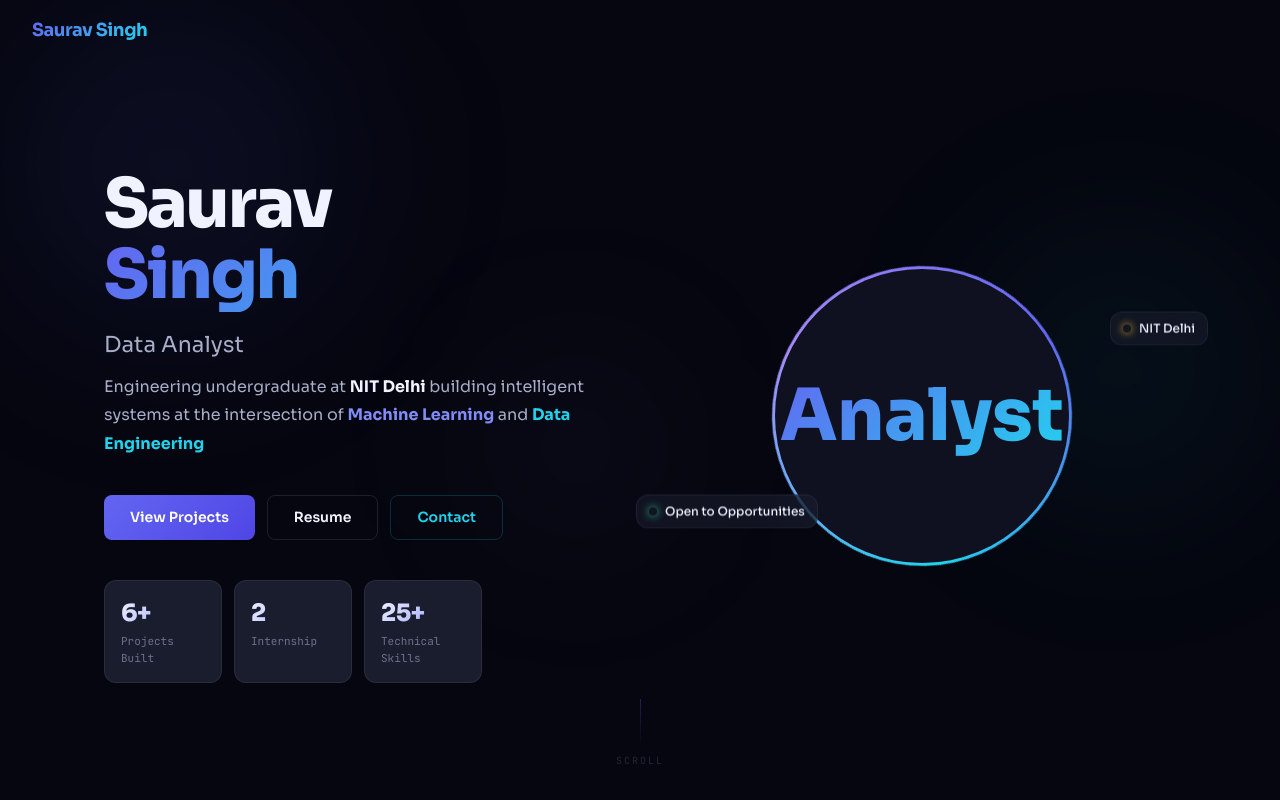
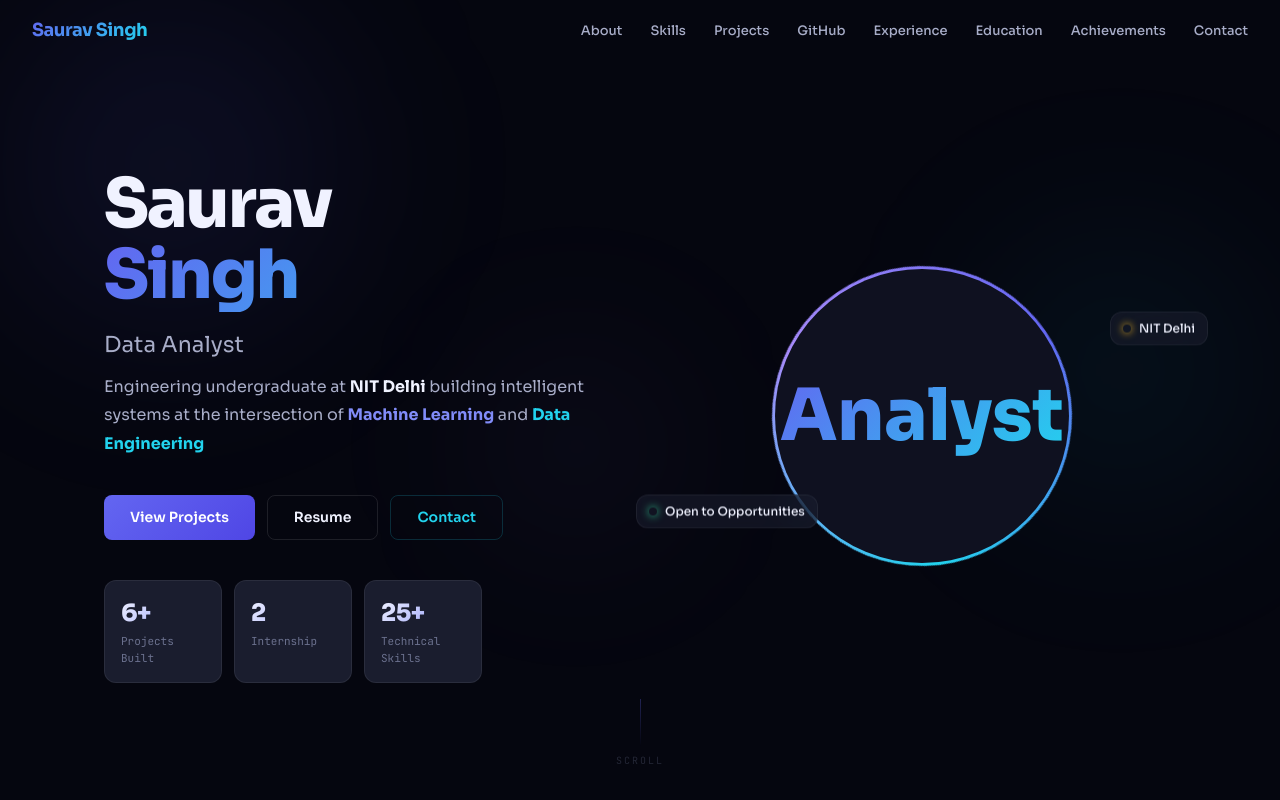
Before and after one commit to srv-0/Portfolio, a React (Vite) app: page / in a window 1280 px wide. Shown: the top 800 px of the page. Built offline with nearby package versions, Linux system fonts and the light colour scheme.

Commit message:
Update Navbar.jsx

```diff
--- a/src/components/Navbar.jsx
+++ b/src/components/Navbar.jsx
@@ -53,7 +53,7 @@ export default function Navbar() {
         </a>
 
         {/* desktop links */}
-        {/* <ul className="hidden lg:flex items-center gap-7 list-none">
+        <ul className="hidden lg:flex items-center gap-7 list-none">
           {links.map(l => (
             <li key={l.href}>
               <a href={l.href}
@@ -65,7 +65,7 @@ export default function Navbar() {
           ))}
         </ul>
 
-        <a href="#" onClick={handleResume}
+        {/* <a href="#" onClick={handleResume}
           className="hidden lg:inline-flex btn-primary text-sm py-2 px-5">
           Resume ↓
         </a> */}
```
